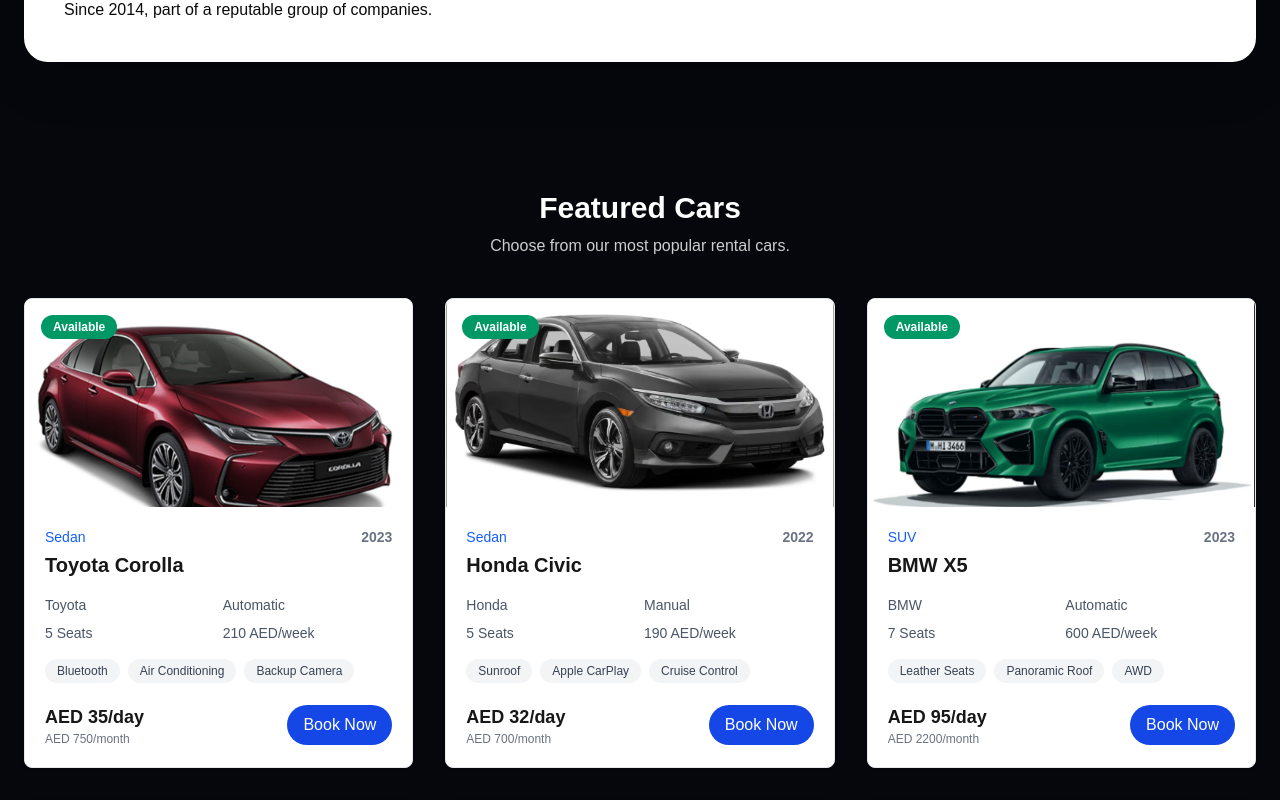
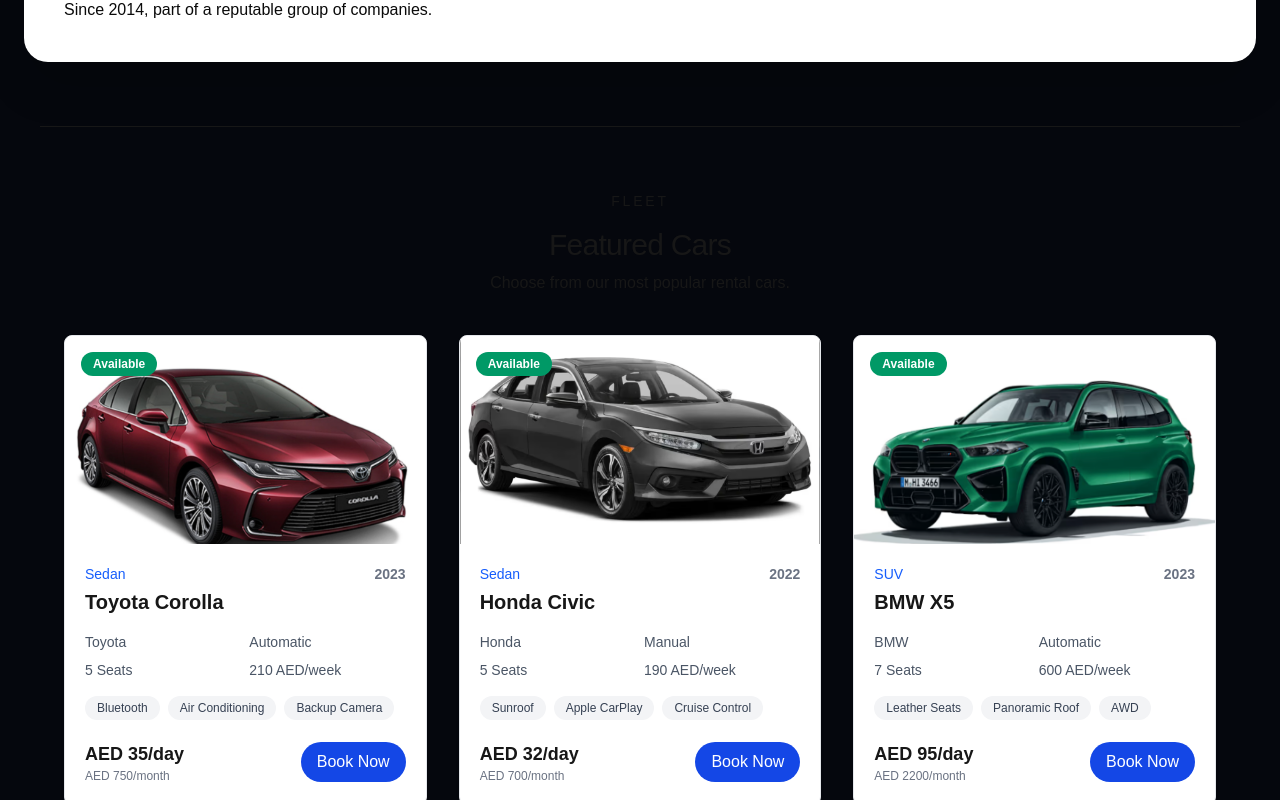
Before and after one commit to mohajid/Car-rental-website, a Next.js app: page / in a window 1280 px wide. Shown: the part 1340-2140 px from the top of the page. Built offline with nearby package versions, Linux system fonts and the light colour scheme.

Commit message:
Update FeaturedCars component layout and styling

```diff
--- a/components/featurecar.tsx
+++ b/components/featurecar.tsx
@@ -5,9 +5,12 @@
   const featuredCars = cars.filter((car) => car.available).slice(0, 6);
 
   return (
-    <section className="mx-auto max-w-7xl px-6 py-16">
-      <h2 className="text-center text-3xl font-bold text-white">Featured Cars</h2>
-      <p className="mt-2 text-center text-white/80">
+    <section className="mx-auto max-w-[1200px] px-6 py-16 border-t border-graphite">
+      <p className="text-sm font-normal uppercase tracking-[0.2em] text-gold text-center">
+        Fleet
+      </p>
+      <h2 className="mt-4 text-center text-3xl font-normal tracking-tight text-chalk">Featured Cars</h2>
+      <p className="mt-2 text-center text-smoke">
         Choose from our most popular rental cars.
       </p>
 
```
